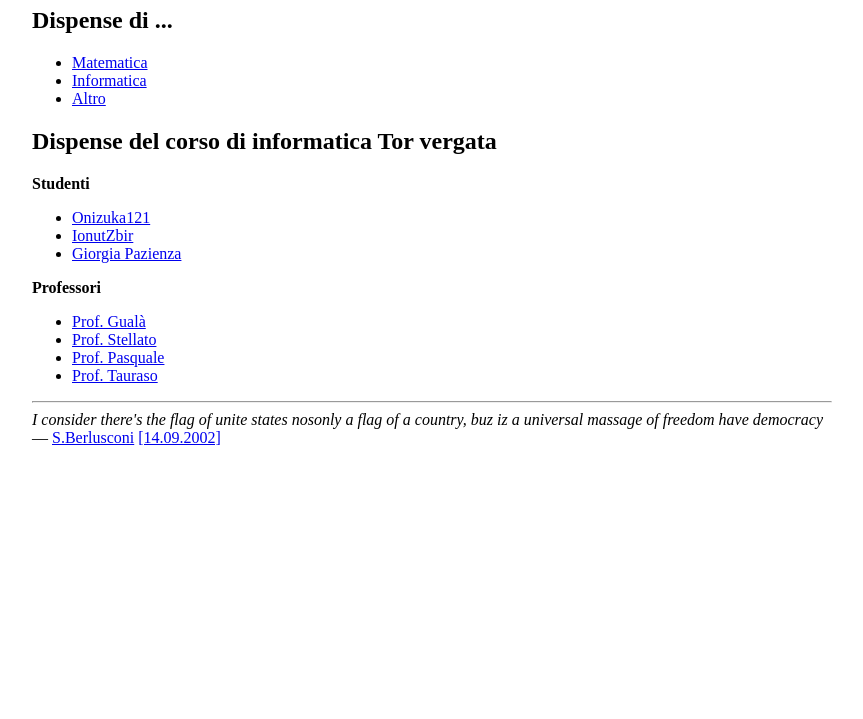
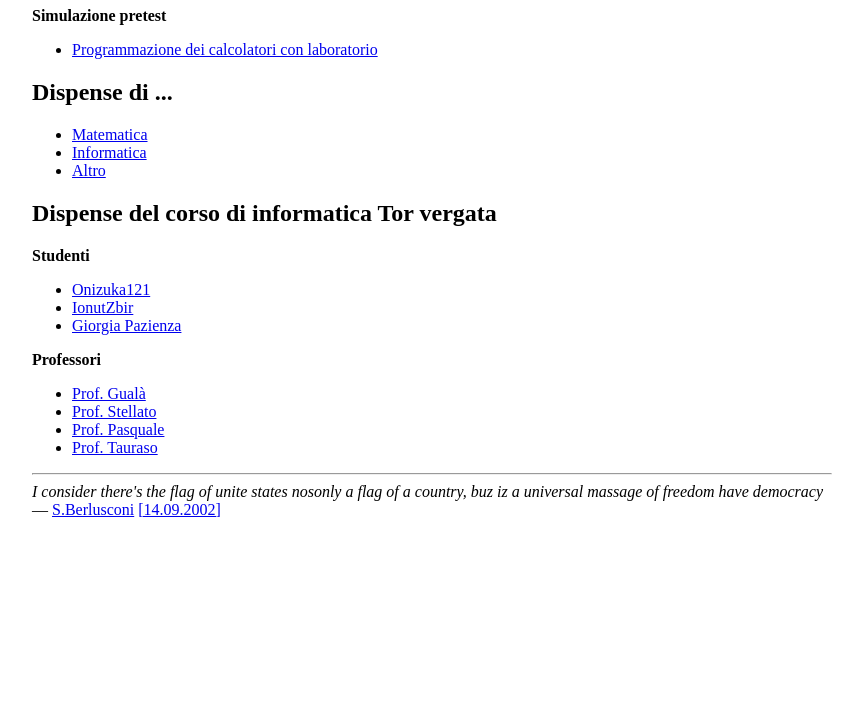
Before and after one commit to Zym24/zym24.github.io, a plain HTML site: page index.html in a window 1280 px wide. Shown: the part 81-800 px from the top of the page, without its empty margins (208-1071 px from the left). Drawn offline with Linux system fonts and the light colour scheme.

Commit message:
Modify index.html to add pretest simulation section
Updated the content of the index.html file to include a new section for 'Simulazione pretest' and adjusted the structure of the page.

```diff
--- a/index.html
+++ b/index.html
@@ -19,6 +19,10 @@ h1{
 <body>
   <div class="page-inner">
   <h1>Zym24</h1>
+  <b>Simulazione pretest</b>
+  <ul>
+    <li><a href="https://zym24.github.io/pretest_programmazione/">Programmazione dei calcolatori con laboratorio</a></li>
+  </ul>
   <h2>Dispense di ...</h2>
   <ul>
     <li><a href="matematica.html">Matematica</a></li>
@@ -39,8 +43,9 @@ h1{
     <li><a href="https://art.uniroma2.it/stellato/">Prof. Stellato</a></li>
     <li><a href="https://francescopasquale.it">Prof. Pasquale</a></li>
     <li><a href="https://robertotauraso.github.io">Prof. Tauraso</a></li>
+  </ul>
 
-  </ul>
+
   <hr>
   <i>I consider there's the flag of unite states nosonly a flag of a country, buz iz a universal massage of freedom have democracy </i>
    — <a href="https://it.wikipedia.org/wiki/Silvio_Berlusconi">S.Berlusconi</a> <a href="https://2001-2009.state.gov/p/eur/rls/rm/2002/13568.htm">[14.09.2002]</a>
```
